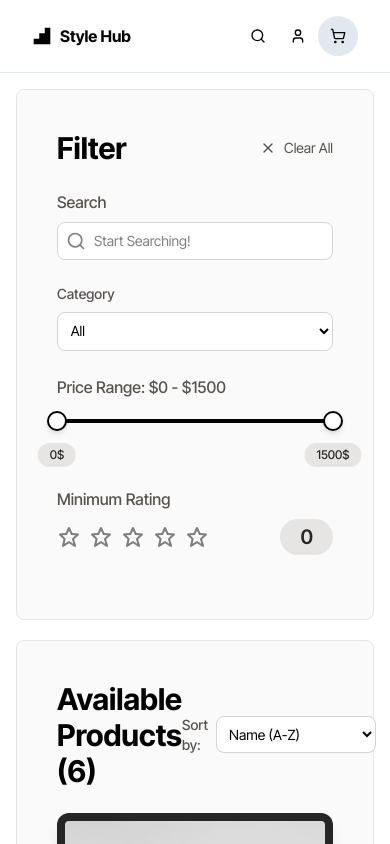
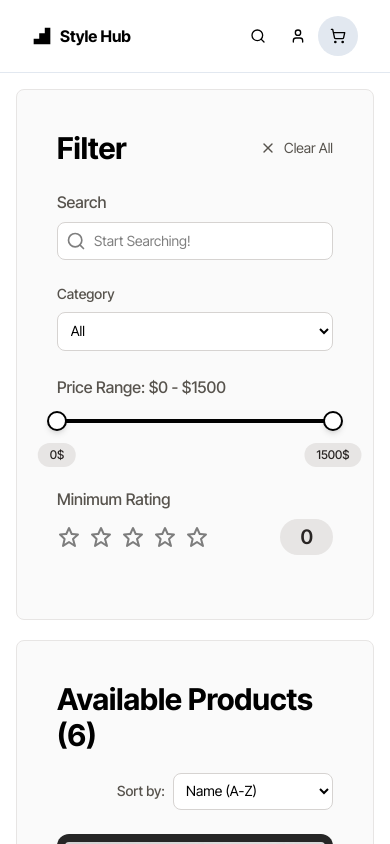
Before and after one commit to Namma-Flutter/store, a React (Vite) app: page /catalog in a window 390 px wide. Shown: the top 844 px of the page. Built offline with nearby package versions, Linux system fonts and the light colour scheme; a web font is replaced by a local one.

Commit message:
fix(bug): fixed a response bug

```diff
--- a/src/components/Catalog/Products.jsx
+++ b/src/components/Catalog/Products.jsx
@@ -8,7 +8,7 @@
 
   return (
     <div className={className}>
-      <div className="flex justify-between items-center mb-6">
+      <div className="flex flex-col  items-end gap-5 md:gap-0 md:flex-row justify-between md:items-center mb-6">
         <h1 className="text-3xl font-bold">
           Available Products ({filteredProducts.length})
         </h1>
--- a/src/components/ProductDetail.jsx
+++ b/src/components/ProductDetail.jsx
@@ -13,7 +13,6 @@
     getProductById,
     addToCart,
     getCartItemQuantity,
-    updateCartQuantity,
     isInWishlist,
     toggleWishlist,
   } = useProducts();
```
